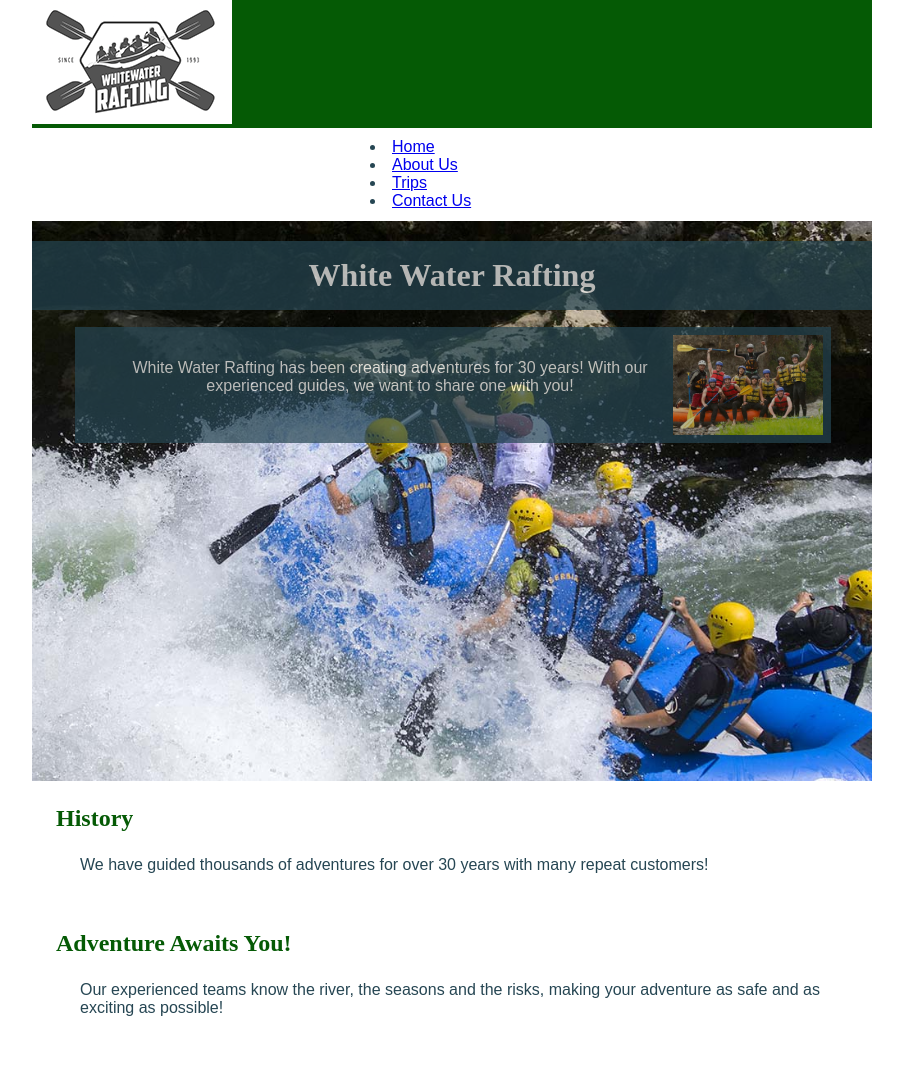
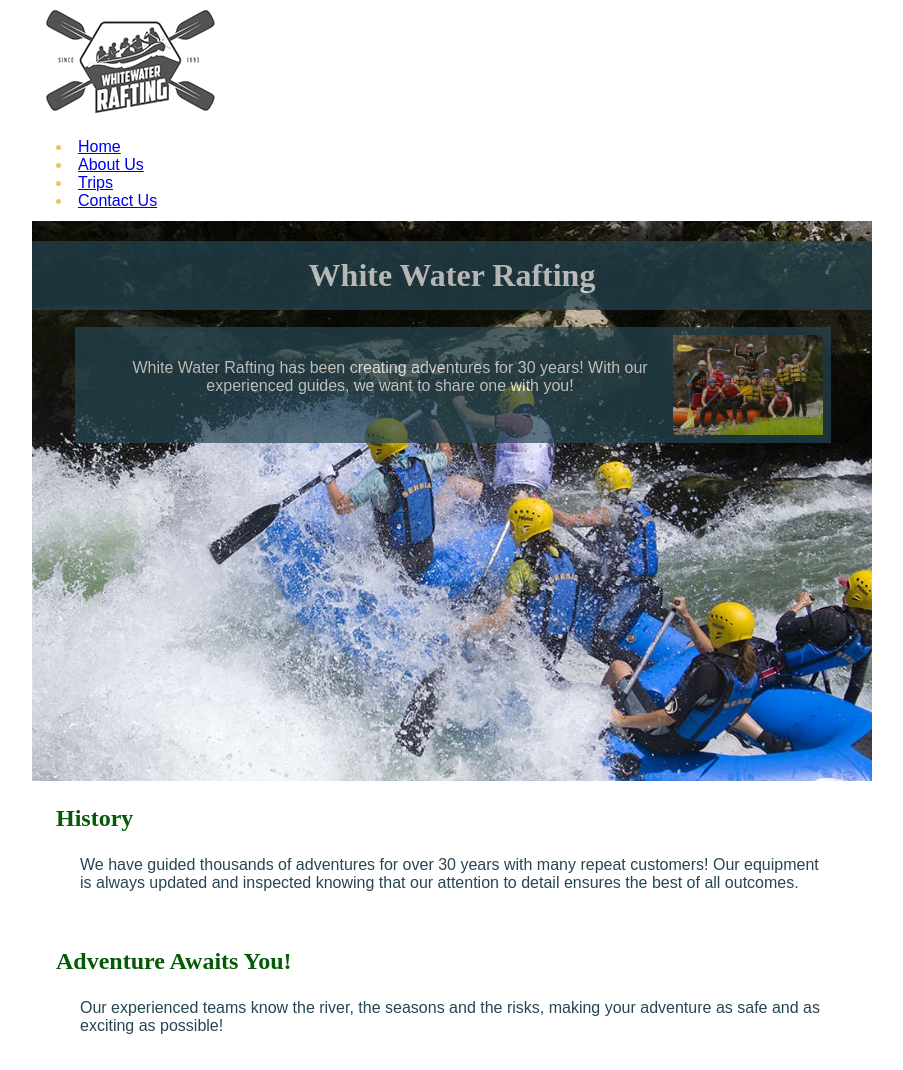
Before and after one commit to gregferrin/wdd130, a plain HTML site: page wwr/about.html in a window 1280 px wide. Shown: the top 1070 px of the page, without its empty margins (188-1091 px from the left). Drawn offline with Linux system fonts and the light colour scheme.

Commit message:
about update

```diff
--- a/wwr/about.html
+++ b/wwr/about.html
@@ -4,8 +4,8 @@
 <head>
     <meta charset="UTF-8">
     <meta name="viewport" content="width=device-width, initial-scale=1.0">
-    <title>White Water Rafting</title>
-    <meta name="Exiting Adventures=" White Water Rafting - About us page">
+    <title>White Water Rafting - About Us Page</title>
+    <meta name="Exiting Adventures=" White Water Rafting-About us page">
     <meta name="author" content=" Greg Ferrin">
     <link rel="stylesheet" href="styles/rafting.css">
 </head>
@@ -13,9 +13,7 @@
 <body>
     <header>
         <img src="images/crossoars.png" alt="logo">
-    </header>
         <nav>
-
             <u1>
                 <li><a href="index.html">Home</a></li>
                 <li><a href="about.html">About Us</a></li>
@@ -23,6 +21,7 @@
                 <li><a href="contact.html">Contact Us</a></li>
             </u1>
         </nav>
+    </header>
     <main>
         <div class="hero">
             <img src="images/heroimage.jpg" alt="Hero Image">
@@ -35,7 +34,11 @@
         </div>
         <section>
             <h2>History</h2>
-            <p>We have guided thousands of adventures for over 30 years with many repeat customers!
+            <p>We have guided thousands of adventures for over 30 years with many repeat
+                customers!
+                Our equipment is always updated and inspected knowing that our attention to
+                detail
+                ensures the best of all outcomes.
             </p>
         </section>
         <section>
--- a/wwr/styles/rafting.css
+++ b/wwr/styles/rafting.css
@@ -23,7 +23,7 @@ body {
 }
 
 header {
-    background-color: var(--primary-color);
+    background-color: white;
     color: var(--accent2-color);
 }
 
@@ -82,7 +82,7 @@ h1 {
 nav {
     margin-top: 2px;
     margin-bottom: 3px;
-    margin-left: 550px;
+
 }
 
 article {
```
Lines whose indentation alone changed are shown as unchanged.
